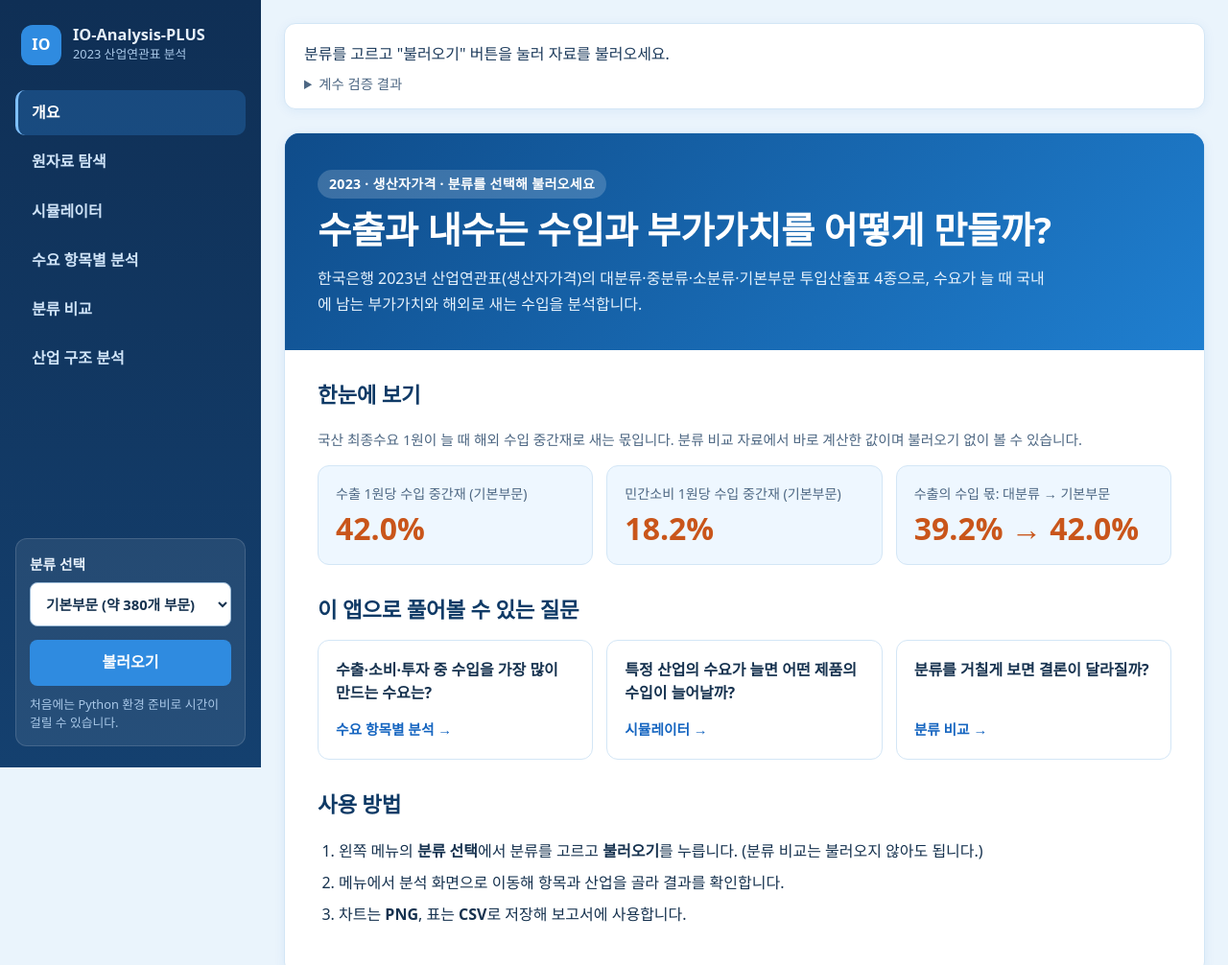
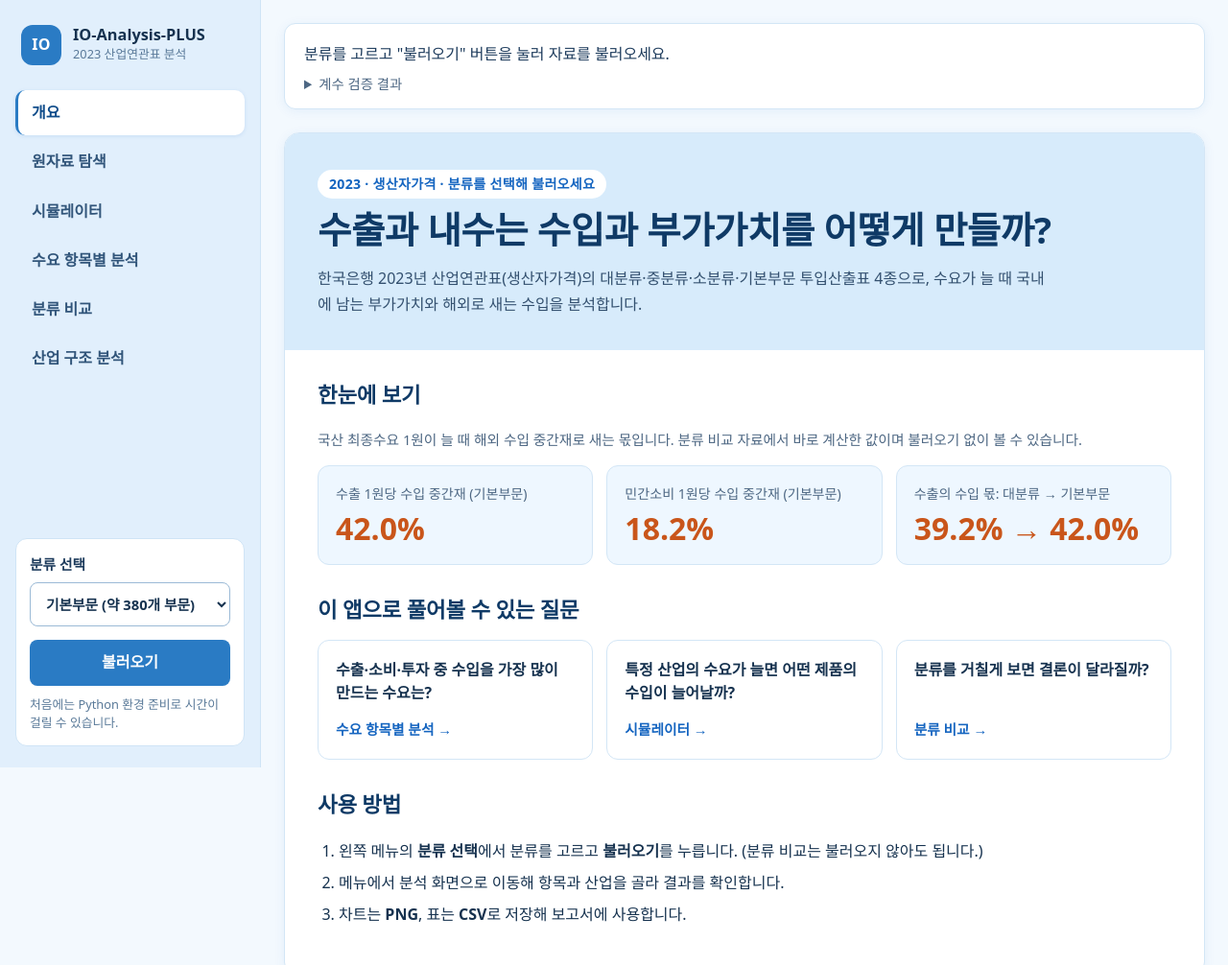
Before and after one commit to kgu21/IO-Analysis-PLUS, a plain HTML site: page index.html in a window 1280 px wide. Shown: the top 1006 px of the page at 96% size. Drawn offline with Linux system fonts and the light colour scheme.

Commit message:
Add files via upload

```diff
--- a/style.css
+++ b/style.css
@@ -6,7 +6,7 @@ html{scroll-behavior:smooth}
 body{
   margin:0;
   font-family:'Pretendard','Noto Sans KR','Malgun Gothic','Apple SD Gothic Neo',system-ui,sans-serif;
-  background:#eaf4fc;
+  background:#f3f9fe;
   color:#16324f;
   line-height:1.7;
 }
@@ -15,9 +15,9 @@ body{
 .app{display:flex;min-height:100vh}
 .sidebar{
   width:272px;flex:0 0 272px;
-  background:#0f2f55;
-  background-image:linear-gradient(180deg,#0f2f55 0%,#14406f 100%);
-  color:#e6f0fb;
+  background:#e1effc;
+  border-right:1px solid #cfe4f6;
+  color:#16324f;
   padding:22px 16px;
   position:sticky;top:0;height:100vh;overflow:auto;
   display:flex;flex-direction:column;gap:22px;
@@ -30,31 +30,31 @@ body{
 .brand-mark{
   display:flex;align-items:center;justify-content:center;
   width:42px;height:42px;border-radius:12px;
-  background:#2f8be0;color:#fff;font-weight:800;letter-spacing:.02em;
+  background:#2a7bc4;color:#fff;font-weight:800;letter-spacing:.02em;
 }
 .brand strong{display:block;font-size:1.02rem;line-height:1.25}
-.brand small{display:block;color:#a9c8e8;font-size:.8rem}
+.brand small{display:block;color:#5a7a99;font-size:.8rem}
 
 #side-nav{display:flex;flex-direction:column;gap:4px}
 #side-nav a{
   display:block;padding:10px 14px;border-radius:10px;
-  color:#cfe3f7;text-decoration:none;font-weight:600;
+  color:#31557a;text-decoration:none;font-weight:600;
   border-left:3px solid transparent;
 }
-#side-nav a:hover{background:rgba(255,255,255,.08);color:#fff}
-#side-nav a.active{background:rgba(47,139,224,.28);color:#fff;border-left-color:#7fc0ff}
+#side-nav a:hover{background:#cfe5f8;color:#0f3a66}
+#side-nav a.active{background:#fff;color:#0f4c8a;border-left-color:#2a7bc4;box-shadow:0 1px 4px rgba(21,101,192,.12)}
 
 .databox{
   margin-top:auto;
-  background:rgba(255,255,255,.08);
-  border:1px solid rgba(255,255,255,.14);
+  background:#fff;
+  border:1px solid #cfe4f6;
   border-radius:12px;padding:14px;
 }
-.databox label{margin:0 0 10px;color:#e6f0fb;font-size:.92rem}
+.databox label{margin:0 0 10px;color:#1d3b5c;font-size:.92rem}
 .databox select{margin-top:6px}
-.databox button{width:100%;margin:4px 0 0;background:#2f8be0}
-.databox button:hover{background:#1f7fd0}
-.databox-note{margin:10px 0 0;font-size:.8rem;color:#a9c8e8;line-height:1.5}
+.databox button{width:100%;margin:4px 0 0;background:#2a7bc4}
+.databox button:hover{background:#1f6bb0}
+.databox-note{margin:10px 0 0;font-size:.8rem;color:#5a7a99;line-height:1.5}
 
 /* ----- 공통 요소 ----- */
 a{color:#1565c0}
@@ -106,14 +106,13 @@ body.data-ready .need-data{display:none}
 /* ----- 개요 화면 ----- */
 #overview{padding:0;overflow:hidden}
 .hero{
-  padding:38px 34px 34px;color:#fff;
-  background:#1565c0;
-  background-image:linear-gradient(135deg,#0f4c8a 0%,#1f7fd0 100%);
+  padding:38px 34px 34px;color:#0f3a66;
+  background:#d7ebfb;
 }
-.hero h1{font-size:clamp(1.6rem,3.6vw,2.4rem);line-height:1.3;margin:8px 0 12px;letter-spacing:-.01em}
+.hero h1{font-size:clamp(1.6rem,3.6vw,2.4rem);line-height:1.3;margin:8px 0 12px;letter-spacing:-.01em;color:#0f3a66}
 .hero p{margin:0}
-#subtitle{display:inline-block;padding:3px 12px;border-radius:999px;background:rgba(255,255,255,.18);font-size:.88rem;font-weight:600;letter-spacing:.02em}
-#lead{color:#e6f2fc;max-width:760px}
+#subtitle{display:inline-block;padding:3px 12px;border-radius:999px;background:#fff;color:#1565c0;font-size:.88rem;font-weight:600;letter-spacing:.02em}
+#lead{color:#33506f;max-width:760px}
 .overview-body{padding:28px 34px 34px}
 
 .kpis{display:grid;grid-template-columns:repeat(auto-fit,minmax(210px,1fr));gap:14px;margin:14px 0 6px}
```
